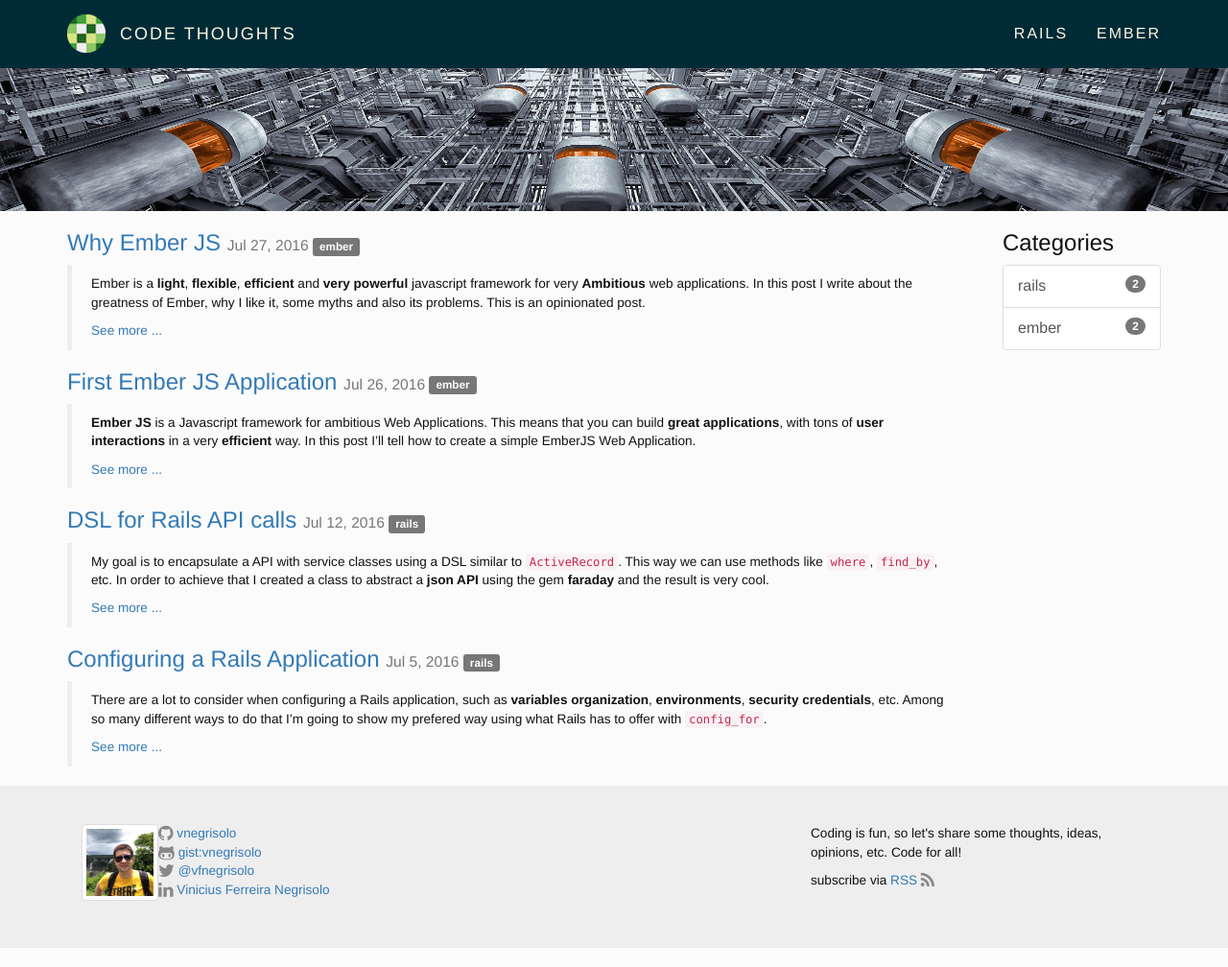
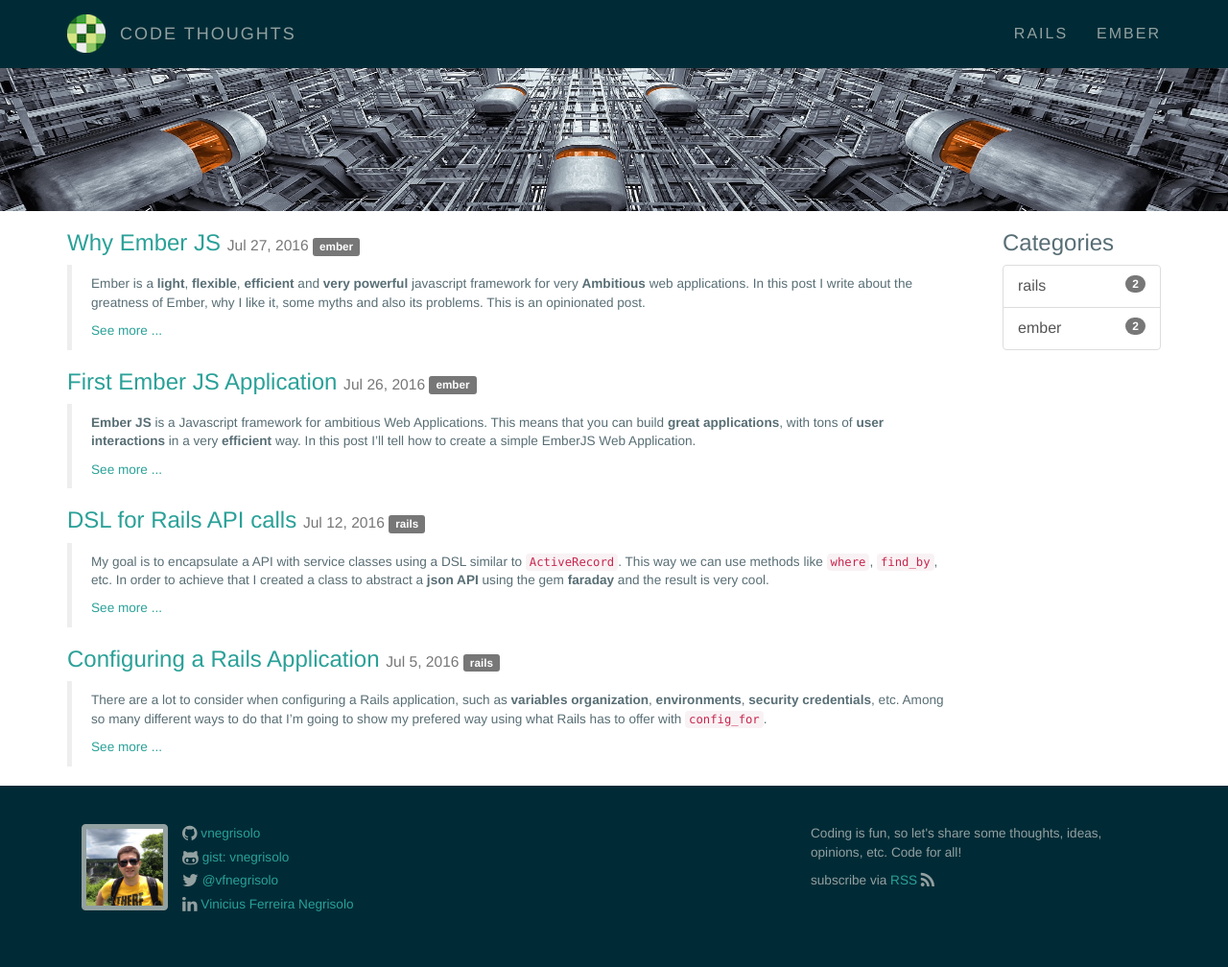
Before and after one commit to vnegrisolo/vnegrisolo.github.io, a Jekyll site: the page built from index.html, in a window 1280 px wide and 1008 px high. Shown: the whole window at 96% size. Built offline with Jekyll 4.4.1, drawn with Linux system fonts in a browser that asks for light colours.

Commit message:
Restyle footer

```diff
--- a/_data/social.yml
+++ b/_data/social.yml
@@ -4,7 +4,7 @@ github:
   icon: github
 gist:
   link: https://gist.github.com/vnegrisolo
-  name: gist:vnegrisolo
+  name: 'gist: vnegrisolo'
   icon: github-alt
 twitter:
   link: https://twitter.com/vfnegrisolo
--- a/_includes/footer.html
+++ b/_includes/footer.html
@@ -1,7 +1,7 @@
-<footer class="small">
+<footer class="small inverse">
   <div class="container">
     <div class="col-md-8">
-      <img src="{{ site.data.author.image }}" alt="{{ site.data.author.name }}" height="80" width="80" class="img-responsive img-thumbnail pull-left">
+      <img src="{{ site.data.author.image }}" alt="{{ site.data.author.name }}" height="90" width="90" class="img-responsive img-thumbnail pull-left">
       <ul class="list-unstyled">
         {% for social in site.data.social %}
           <li>
--- a/_includes/header.html
+++ b/_includes/header.html
@@ -1,4 +1,4 @@
-<nav class="navbar navbar-fixed-top">
+<nav class="navbar navbar-fixed-top inverse">
   <div class="container container-fluid">
     <div class="navbar-header">
       <button type="button" class="navbar-toggle collapsed" data-toggle="collapse" data-target="#bs-example-navbar-collapse-1" aria-expanded="false">
--- a/_sass/base.scss
+++ b/_sass/base.scss
@@ -1,19 +1,31 @@
 body {
-  background-color: $bg-color;
-  color: $text-color;
+  background-color: $color_bg;
+  color: $color_text;
   font-family: $base-font-family;
   font-size: $base-font-size;
   padding-top: $height_nav_bar;
 }
 
-footer {
-  background-color: $footer-bg-color;
-  padding-top: 3em;
-  padding-bottom: 3em;
+a, a:hover {
+  color: $color_link;
+  text-decoration: none;
+}
+
+a:hover {
+  font-weight: 600;
 }
 
 i.fa {
-  color: $icon-color;
+  color: $gray1;
+}
+
+.inverse {
+  background-color: $color_bg_inverse;
+  color: $color_text_inverse;
+
+  i.fa {
+    color: $gray4;
+  }
 }
 
 .image-top {
--- /dev/null
+++ b/_sass/footer.scss
@@ -0,0 +1,14 @@
+footer {
+  padding-top: 3em;
+  padding-bottom: 3em;
+
+  img.img-thumbnail {
+    margin-right: 15px;
+    background-color: $color_text_inverse;
+    border-color: $color_text_inverse;
+  }
+
+  ul li {
+    padding-bottom: 5px;
+  }
+}
--- a/_sass/nav_bar.scss
+++ b/_sass/nav_bar.scss
@@ -1,10 +1,9 @@
 nav.navbar {
-  background-color: $color_bg_nav_bar;
   border-radius: 0;
   min-height: $height_nav_bar;
 
   a {
-    color: $color_link_nav_bar;
+    color: $color_text_inverse;
     letter-spacing: 2px;
     line-height: $height_nav_bar - 30px;
     text-transform: uppercase;
@@ -19,21 +18,18 @@ nav.navbar {
   li a {
     font-weight: 400;
   }
-  li.active a {
-    color: $color_link_nav_bar_active;
+  li.active a, li:hover a {
+    background-color: $color_text_inverse;
+    color: $color_bg_inverse;
     font-weight: 800;
-  }
-  li:hover a {
-    background-color: $color_bg_nav_bar;
-    color: $color_link_nav_bar_active;
   }
 
   .navbar-toggle {
-    border-color: $color_link_nav_bar;
+    border-color: $color_text_inverse;
     margin: ($height_nav_bar - 34px)/2;
-  }
 
-  .navbar-toggle .icon-bar {
-    background-color: $color_link_nav_bar;
+    .icon-bar {
+      background-color: $color_text_inverse;
+    }
   }
 }
--- a/css/main.scss
+++ b/css/main.scss
@@ -23,16 +23,17 @@ $green:   #859900;
 $base-font-family: "Helvetica Neue", Helvetica, Arial, sans-serif;
 $base-font-size: 16px;
 
-$color_bg_nav_bar: $dark1;
-$color_link_nav_bar: $light2;
-$color_link_nav_bar_active: $cyan;
+$color_bg: rbg(255,255,255);
+$color_bg_inverse: $dark1;
+
+$color_text: $gray1;
+$color_text_inverse: $gray4;
+
+$color_link: $cyan;
 
 $height_nav_bar: 70px;
 
 $text-color: #111111;
-$bg-color: #FBFBFB;
-$footer-bg-color: #EEEEEE;
 $blog-post-meta-color: #999999;
-$icon-color: #888888;
 
-@import "base", "nav_bar", "blog-post", "syntax-highlighting", "bookmark-link";
+@import "base", "nav_bar", "footer", "blog-post", "syntax-highlighting", "bookmark-link";
```
